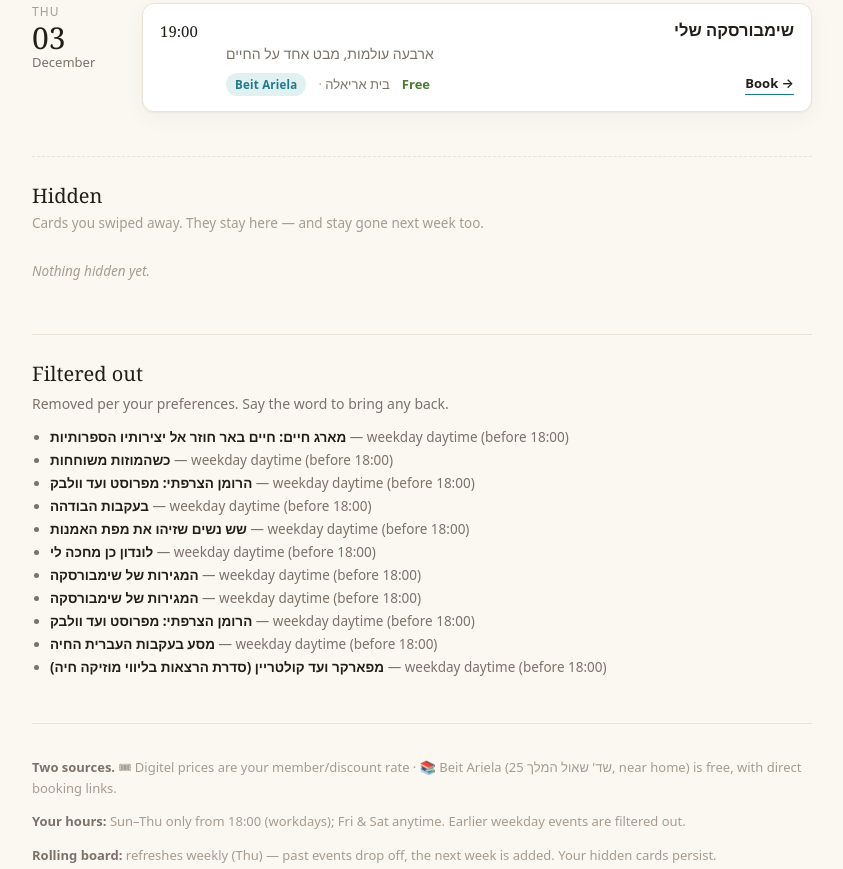
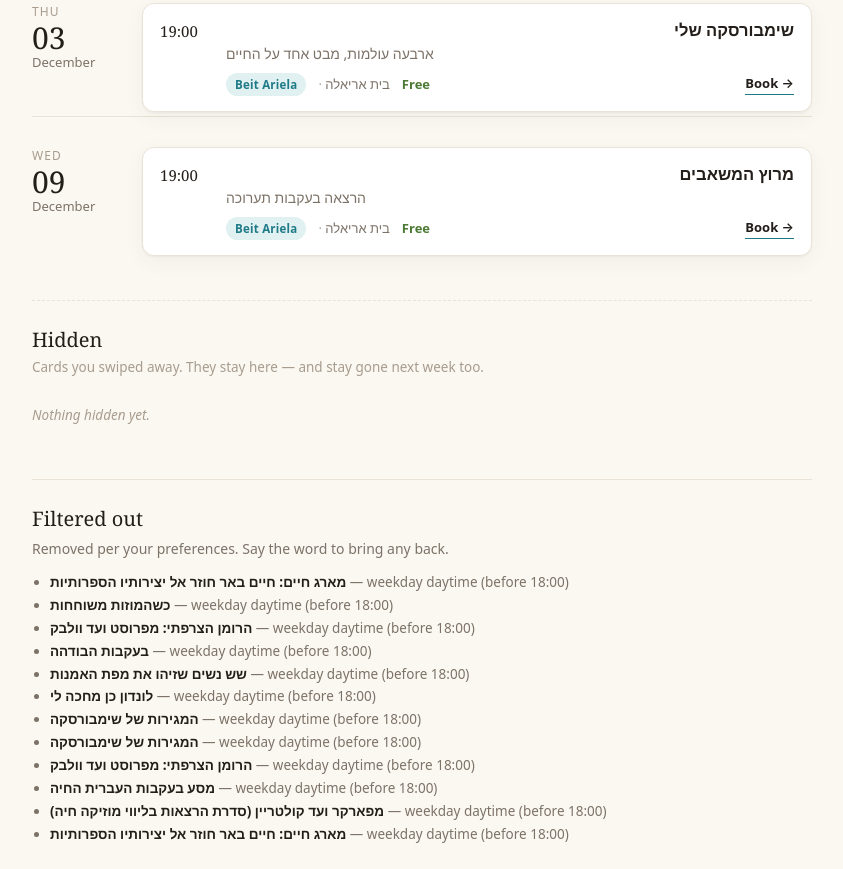
Before and after one commit to yaara-ze/poppy-events, a plain HTML site: page me.html in a window 1280 px wide. Shown: the part 773-1642 px from the top of the page, without its empty margins (218-1061 px from the left). Drawn offline with Linux system fonts and the light colour scheme.

Commit message:
Roll event boards 2026-11-25
Co-Authored-By: Claude Opus 4.8 <noreply@anthropic.com>

```diff
--- a/me.html
+++ b/me.html
@@ -1,4 +1,4 @@
-<title>Events for you · 24 Nov – 8 Dec 2026</title>
+<title>Events for you · 25 Nov – 9 Dec 2026</title>
 <style>
   :root {
     --ground: #FBF8F2; --card: #FFFFFF; --ink: #231E19; --muted: #7C7267;
@@ -91,7 +91,7 @@
 <div class="wrap">
   <header>
     <p class="eyebrow">A rolling fortnight in Tel Aviv, curated for you</p>
-    <h1>Events for you · 24 Nov – 8 Dec 2026</h1>
+    <h1>Events for you · 25 Nov – 9 Dec 2026</h1>
     <p class="lede">Digitel city benefits and the Beit Ariela library (near home) — concerts, talks, tours, films, food, museum shows. Theater, yoga and writing workshops left out.</p>
     <p class="hint">Not for you? <b>Swipe a card left or right</b> (or tap ×) to move it to the Hidden list below — it stays hidden next time too.</p>
   </header>
@@ -158,6 +158,22 @@
         </div>
       </div>
     </section>
+    <section class="day">
+      <div class="date"><p class="dow">Wed</p><div class="dnum">09</div><div class="mon">December</div></div>
+      <div class="events">
+        <div class="ev-shell"><div class="swipe-cue"><span>Hide →</span><span>← Hide</span></div>
+          <article class="ev" data-src="a" data-free>
+            <button class="dismiss" aria-label="Hide this event">×</button>
+            <div class="time">19:00</div>
+            <div class="body">
+              <p class="title" dir="auto">מרוץ המשאבים</p>
+              <p class="sub">הרצאה בעקבות תערוכה</p>
+              <div class="meta"><span class="tag a">Beit Ariela</span><span class="place">בית אריאלה</span><span class="price free">Free</span><a class="go a" href="https://ariela.today/events/mrvtz-hmshabym">Book →</a></div>
+            </div>
+          </article>
+        </div>
+      </div>
+    </section>
     <p class="empty-msg" id="emptyMsg">No events match that filter.</p>
   </main>
 
@@ -182,6 +198,7 @@
       <li><b>הרומן הצרפתי: מפרוסט ועד וולבק</b> — weekday daytime (before 18:00)</li>
       <li><b>מסע בעקבות העברית החיה</b> — weekday daytime (before 18:00)</li>
       <li><b>מפארקר ועד קולטריין (סדרת הרצאות בליווי מוזיקה חיה)</b> — weekday daytime (before 18:00)</li>
+      <li><b>מארג חיים: חיים באר חוזר אל יצירותיו הספרותיות</b> — weekday daytime (before 18:00)</li>
     </ul>
   </section>
 
```
Also changed, not shown: index.html (+1 -1 lines), layla.html (+2 -2 lines).
